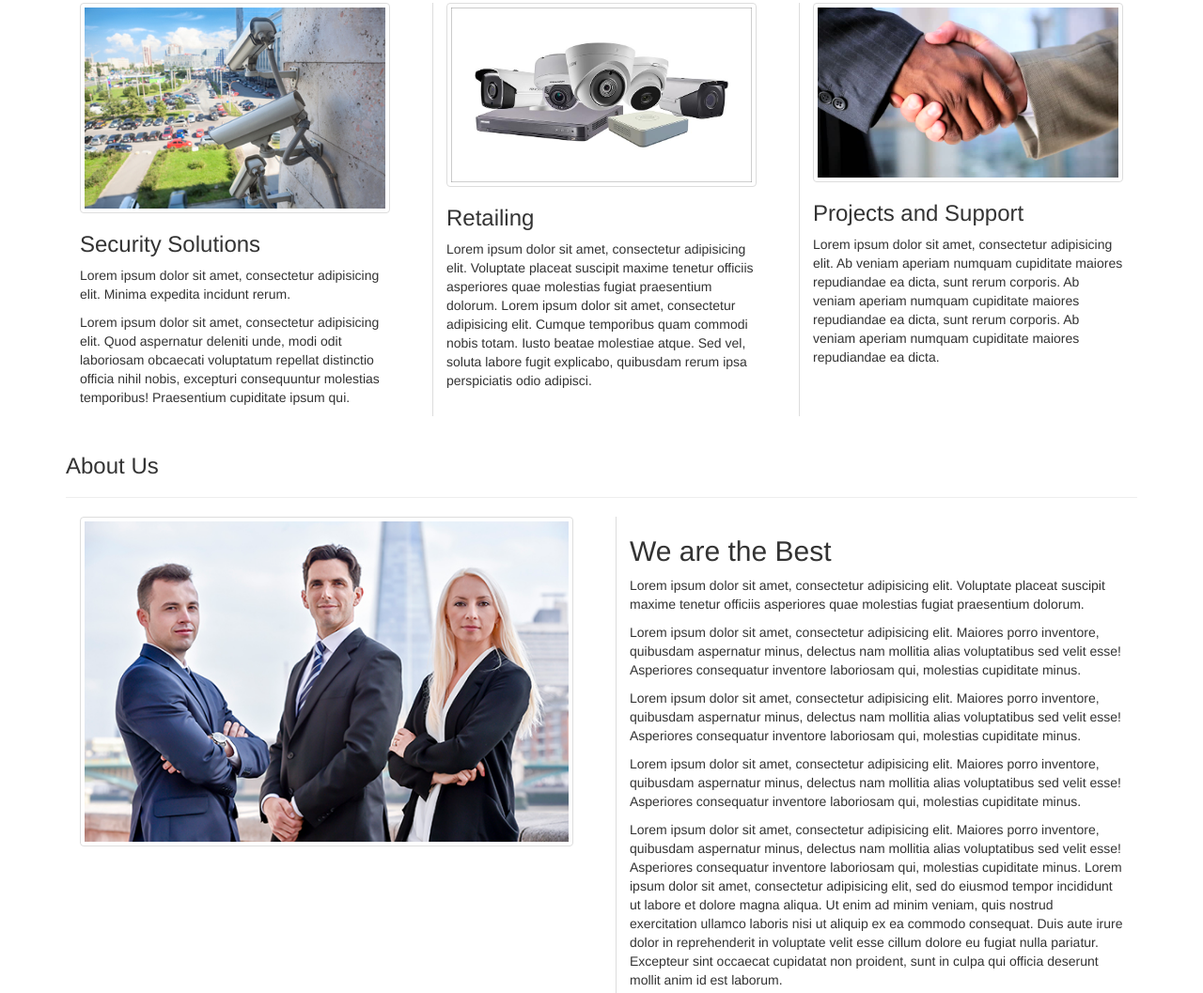
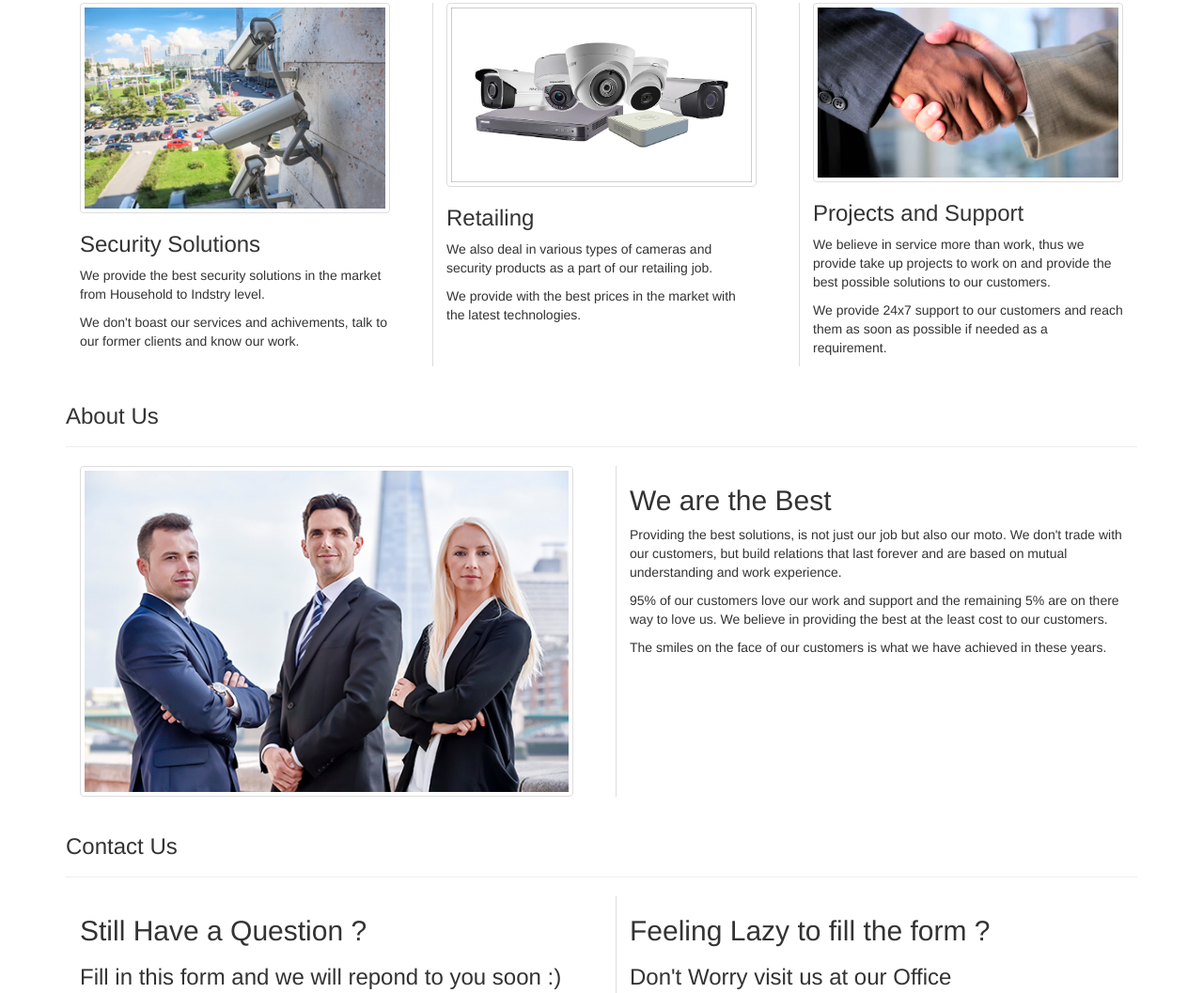
Before and after one commit to CenturianSystems/Centurian-Systems, a plain HTML site: page index.html in a window 1280 px wide. Shown: the part 553-1610 px from the top of the page at 94% size. Drawn offline with nearby package versions, Linux system fonts and the light colour scheme.

Commit message:
Update index.html

```diff
--- a/index.html
+++ b/index.html
@@ -95,25 +95,24 @@
           <div class="col-padding">
             <img src="images\about-image.jpg" class="img-responsive img-thumbnail" alt="parking lot image under cctv surveillance">
             <h3>Security Solutions</h3>
-            <p>Lorem ipsum dolor sit amet, consectetur adipisicing elit. Minima expedita incidunt rerum.</p>
-            <p>Lorem ipsum dolor sit amet, consectetur adipisicing elit. Quod aspernatur deleniti unde, modi odit laboriosam obcaecati voluptatum repellat distinctio officia nihil nobis, excepturi consequuntur molestias temporibus! Praesentium cupiditate
-              ipsum qui.</p>
+            <p>We provide the best security solutions in the market from Household to Indstry level.</p>
+            <p>We don't boast our services and achivements, talk to our former clients and know our work.</p>
           </div>
         </div>
         <div class="col-sm-4">
           <div class="col-padding">
             <img src="images\about-image1.jpg" class="img-responsive img-thumbnail" alt="">
             <h3>Retailing</h3>
-            <p>Lorem ipsum dolor sit amet, consectetur adipisicing elit. Voluptate placeat suscipit maxime tenetur officiis asperiores quae molestias fugiat praesentium dolorum. Lorem ipsum dolor sit amet, consectetur adipisicing elit. Cumque temporibus
-              quam commodi nobis totam. Iusto beatae molestiae atque. Sed vel, soluta labore fugit explicabo, quibusdam rerum ipsa perspiciatis odio adipisci.</p>
+            <p>We also deal in various types of cameras and security products as a part of our retailing job.</p>
+            <p>We provide with the best prices in the market with the latest technologies.</p>
           </div>
         </div>
         <div class="col-sm-4">
           <div class="col-padding">
             <img src="images\handshake.jpg" class="img-responsive img-thumbnail" alt="">
             <h3>Projects and Support</h3>
-            <p>Lorem ipsum dolor sit amet, consectetur adipisicing elit. Ab veniam aperiam numquam cupiditate maiores repudiandae ea dicta, sunt rerum corporis. Ab veniam aperiam numquam cupiditate maiores repudiandae ea dicta, sunt rerum corporis. Ab veniam
-              aperiam numquam cupiditate maiores repudiandae ea dicta.</p>
+            <p>We believe in service more than work, thus we provide take up projects to work on and provide the best possible solutions to our customers.</p>
+            <p>We provide 24x7 support to our customers and reach them as soon as possible if needed as a requirement.</p>
           </div>
         </div>
       </div>
@@ -134,13 +133,11 @@
         <div class="col-sm-6">
           <div class="col-padding">
             <h2>We are the Best</h2>
-            <p>Lorem ipsum dolor sit amet, consectetur adipisicing elit. Voluptate placeat suscipit maxime tenetur officiis asperiores quae molestias fugiat praesentium dolorum.</p>
-            <p>Lorem ipsum dolor sit amet, consectetur adipisicing elit. Maiores porro inventore, quibusdam aspernatur minus, delectus nam mollitia alias voluptatibus sed velit esse! Asperiores consequatur inventore laboriosam qui, molestias cupiditate minus.</p>
-            <p>Lorem ipsum dolor sit amet, consectetur adipisicing elit. Maiores porro inventore, quibusdam aspernatur minus, delectus nam mollitia alias voluptatibus sed velit esse! Asperiores consequatur inventore laboriosam qui, molestias cupiditate minus.</p>
-            <p>Lorem ipsum dolor sit amet, consectetur adipisicing elit. Maiores porro inventore, quibusdam aspernatur minus, delectus nam mollitia alias voluptatibus sed velit esse! Asperiores consequatur inventore laboriosam qui, molestias cupiditate minus.</p>
-            <p>Lorem ipsum dolor sit amet, consectetur adipisicing elit. Maiores porro inventore, quibusdam aspernatur minus, delectus nam mollitia alias voluptatibus sed velit esse! Asperiores consequatur inventore laboriosam qui, molestias cupiditate minus.
-              Lorem ipsum dolor sit amet, consectetur adipisicing elit, sed do eiusmod tempor incididunt ut labore et dolore magna aliqua. Ut enim ad minim veniam, quis nostrud exercitation ullamco laboris nisi ut aliquip ex ea commodo consequat. Duis
-              aute irure dolor in reprehenderit in voluptate velit esse cillum dolore eu fugiat nulla pariatur. Excepteur sint occaecat cupidatat non proident, sunt in culpa qui officia deserunt mollit anim id est laborum.</p>
+            <p>Providing the best solutions, is not just our job but also our moto. We don't trade with our customers, but build relations that last forever and
+            are based on mutual understanding and work experience.</p>
+            <p>95% of our customers love our work and support and the remaining 5% are on there way to love us. We believe in providing the best
+              at the least cost to our customers.</p>
+            <p>The smiles on the face of our customers is what we have achieved in these years.</p>
           </div>
         </div>
       </div>
@@ -226,30 +223,6 @@
   </section>
 
   <footer>
-
-    <div class="footer-top">
-      <div class="container">
-        <div class="col-lg-2 col-xs-12 text-center">
-          <a href="#"><i class="fa fa-facebook fa-2x"></i>Facebook</a>
-        </div>
-        <div class="col-lg-2 col-xs-12 text-center">
-          <a href="#"><i class="fa fa-twitter fa-2x"></i>Twitter</a>
-        </div>
-        <div class="col-lg-2 col-xs-12 text-center">
-          <a href="#"><i class="fa fa-flickr fa-2x"></i>Flickr</a>
-        </div>
-        <div class="col-lg-2 col-xs-12 text-center">
-          <a href="#"><i class="fa fa-tumblr fa-2x"></i>Tumblr</a>
-        </div>
-        <div class="col-lg-2 col-xs-12 text-center">
-          <a href="#"><i class="fa fa-github fa-2x"></i>Github</a>
-        </div>
-        <div class="col-lg-2 col-xs-12 text-center">
-          <a href="#"><i class="fa fa-google-plus fa-2x"></i>Google</a>
-        </div>
-      </div>
-    </div>
-
     <div class="container" style="border-top:1px solid grey;">
       <div class="row text-center">
         <div class="col-lg-6 col-lg-offset-3">
```
